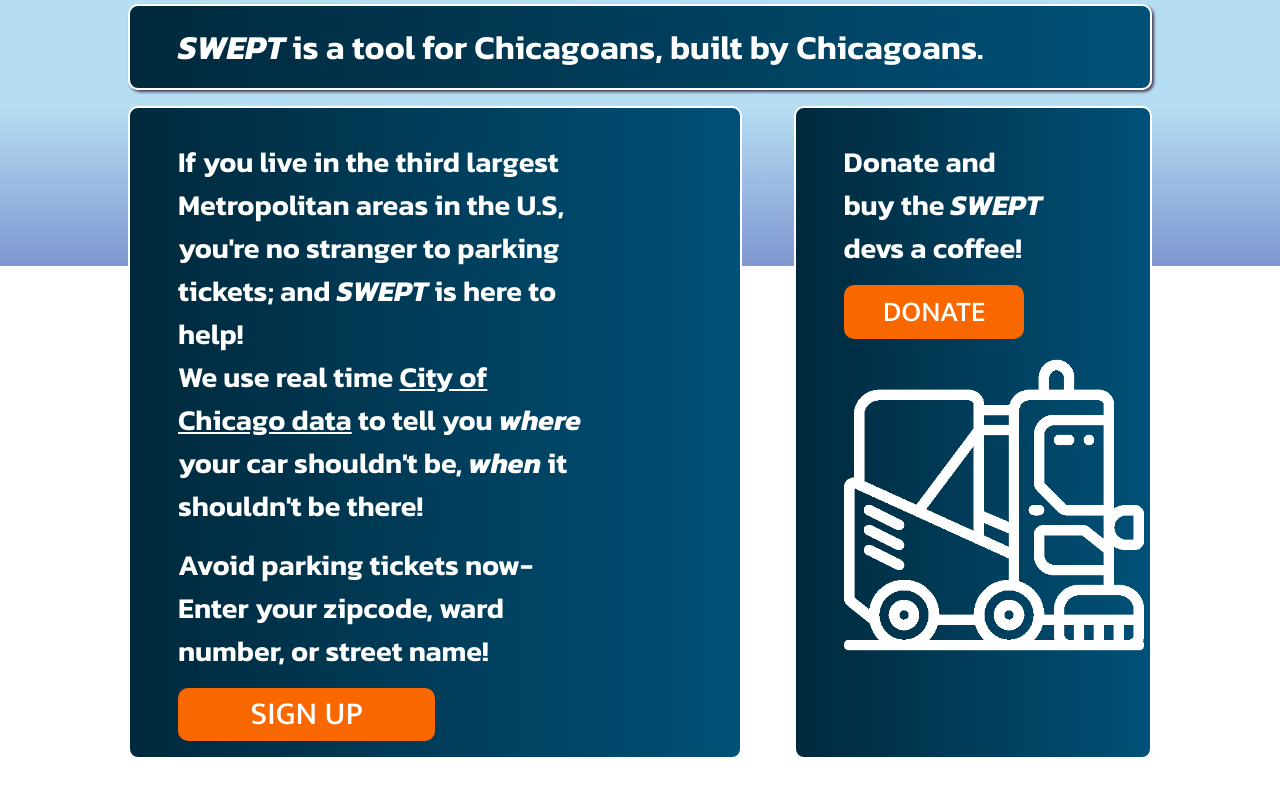
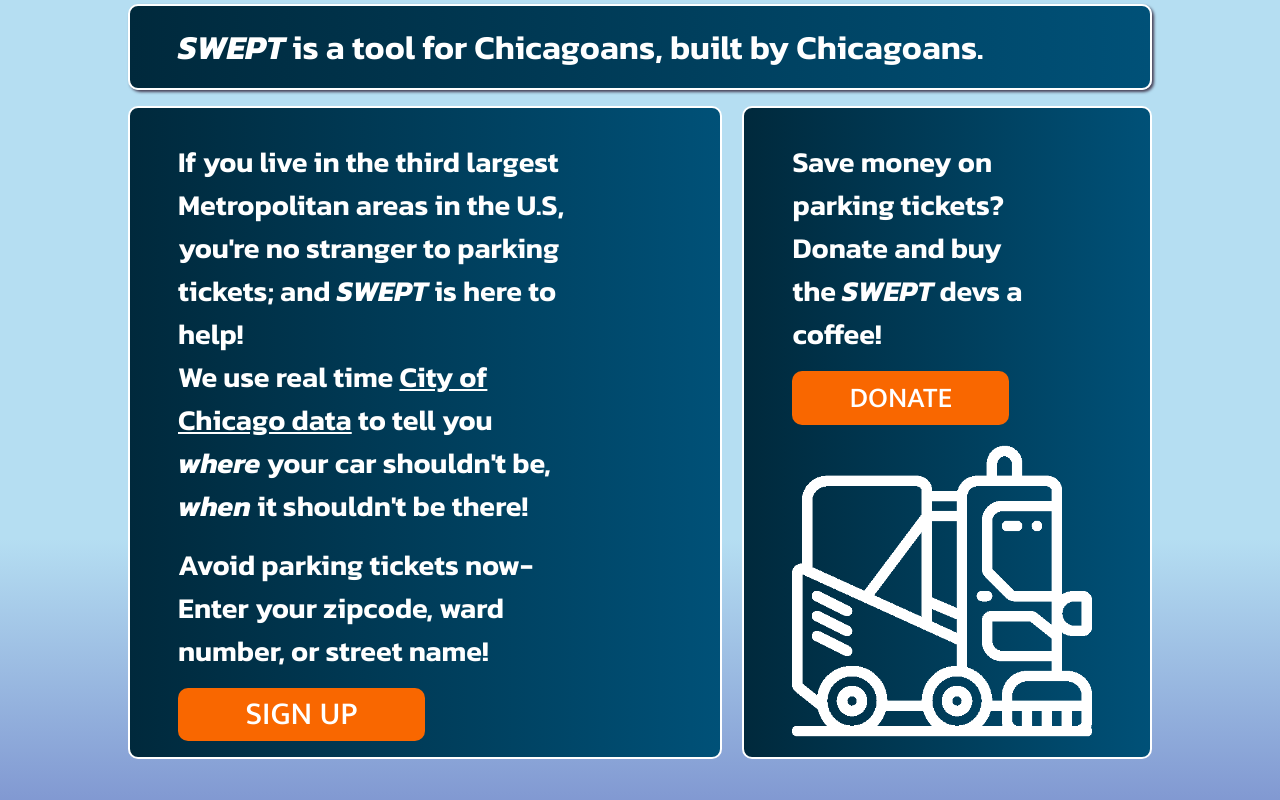
Before and after one commit to elliottdombrowski/SWEPT-02, a React (Create React App) app in the folder client/: page / in a window 1280 px wide. Shown: the part 646-1446 px from the top of the page. Before the commit the page ends 1405 px from the top, so only its background shows below. Built offline with nearby package versions, Linux system fonts and the light colour scheme.

Commit message:
adjusted homepage column margins

```diff
--- a/client/src/App.css
+++ b/client/src/App.css
@@ -50,8 +50,8 @@ button {
   flex-direction: column;
   align-items: center;
   background: linear-gradient(to top, var(--med-lightblue), var(--chi-blue) 20%);
-  height: 100vh;
-  padding-top: 3rem;
+  height: 100%;
+  padding: 3rem 0;
 }
 
 .homepage-img {
@@ -121,15 +121,15 @@ img {
 }
 
 .bio-col-left {
-  width: 60%;
-  margin-right: 5%;
+  width: 58%;
+  margin-right: 2%;
   border-radius: 10px;
 }
 
 .bio-col-right {
   display: flex;
   flex-direction: column;
-  width: 35%;
+  width: 40%;
   border-radius: 10px;
 }
 
@@ -451,7 +451,7 @@ h4 {
 }
 
 /* HOME QUERIES  */
-@media all and (max-width: 999px) {
+@media all and (max-width: 1200px) {
   .homepage-bio {
     flex-direction: column;
   }
--- a/client/src/pages/Homepage/Homepage.js
+++ b/client/src/pages/Homepage/Homepage.js
@@ -45,7 +45,7 @@ const Homepage = () => {
 
             <div className='bio-col-right'>
               <div className='col-right-inner'>
-                <h4>Donate and buy the <i className='swept-header'>SWEPT</i> devs a coffee!</h4>
+                <h4>Save money on parking tickets? Donate and buy the <i className='swept-header'>SWEPT</i> devs a coffee!</h4>
               </div>
               <div className='login-btn donate-btn'>
                 <Link to='/payments'>
```
